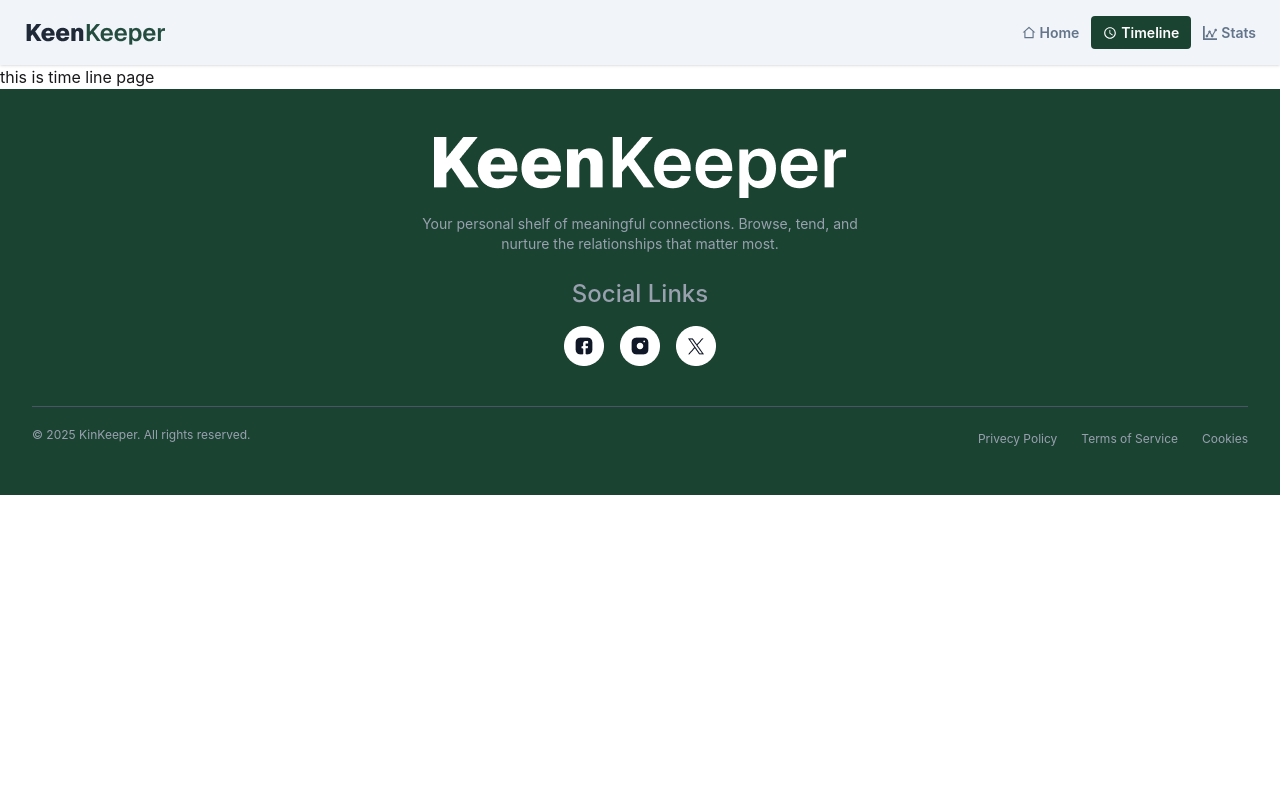
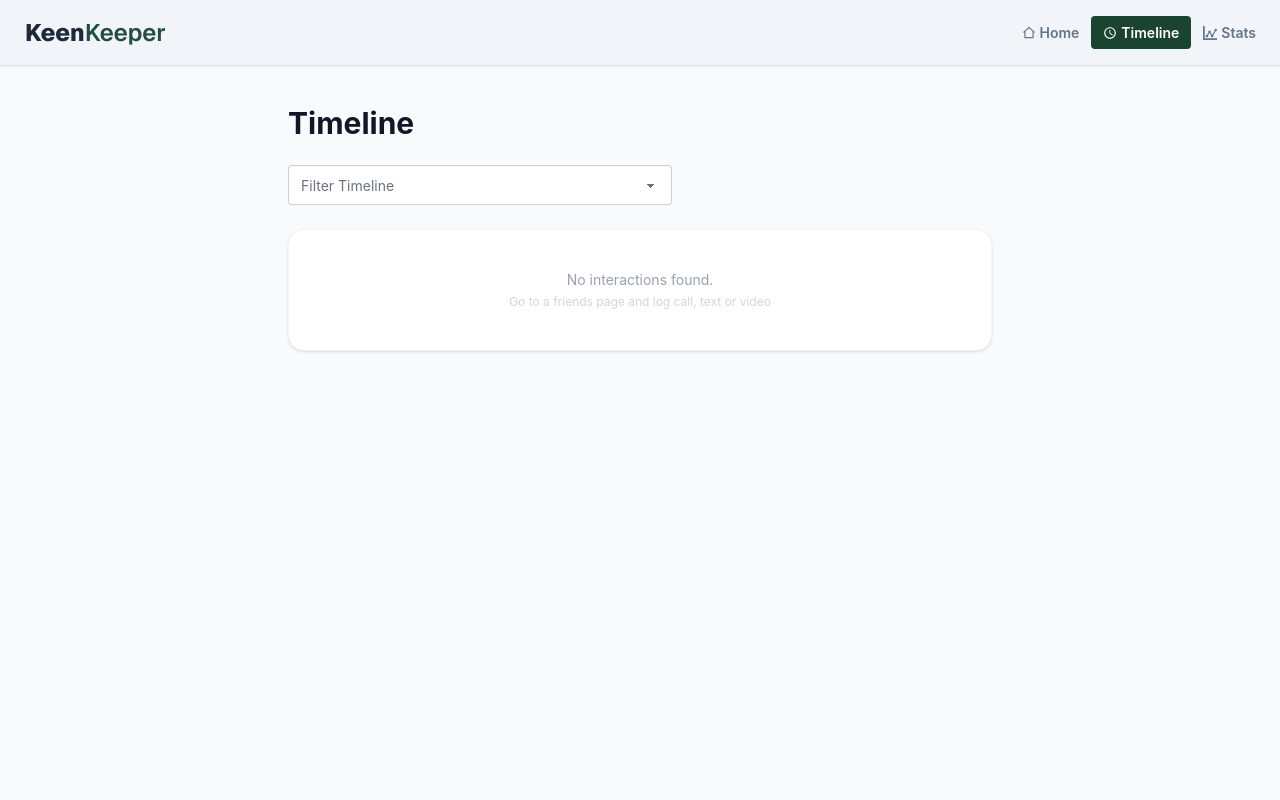
Before and after one commit to TajmulHossainDev/batch13-assigmnet7-keen-keeper, a React (Vite) app: page /timeline in a window 1280 px wide. Shown: the top 800 px of the page. Built offline with nearby package versions, Linux system fonts and the light colour scheme.

Commit message:
timeline and filter added

```diff
--- a/src/Pages/Timeline/Timeline.jsx
+++ b/src/Pages/Timeline/Timeline.jsx
@@ -1,10 +1,84 @@
+import { useEffect, useState } from "react";
+import { MdOutlineTextsms } from "react-icons/md";
+import { FiPhoneCall } from "react-icons/fi";
+import { IoVideocamOutline } from "react-icons/io5";
+import { TiPin } from "react-icons/ti";
+
 const Timeline = () => {
+  const [timeline, setTimeline] = useState([]);
+  const [filter, setFilter] = useState("All");
+
+  useEffect(() => {
+    const stored = JSON.parse(localStorage.getItem("timeline") || "[]");
+    setTimeline(stored);
+  }, []);
+  const getIcon = (type) => {
+    if (type === "Call") return <FiPhoneCall />;
+    if (type === "Text") return <MdOutlineTextsms />;
+    if (type === "Video") return <IoVideocamOutline />;
+    return <TiPin />;
+  };
+
+  const filteredTimeline =
+    filter === "All"
+      ? timeline
+      : timeline.filter((entry) => entry.type === filter);
   return (
-    <div>
-      <h1>this is time line page</h1>
+    <div className="bg-gray-50 min-h-screen">
+      <div className="max-w-3xl mx-auto px-4 sm:px-6 lg:px-8 py-10">
+        <h1 className="text-3xl font-bold text-gray-900 mb-6">Timeline</h1>
+        <div className="mb-6">
+          <select
+            value={filter}
+            onChange={(e) => setFilter(e.target.value)}
+            className="select select-bordered w-full max-w-sm bg-white text-gray-500"
+          >
+            <option value="All">Filter Timeline</option>
+            <option value="Call">Call</option>
+            <option value="Text">Text</option>
+            <option value="Video">Video</option>
+          </select>
+        </div>
+        {filteredTimeline.length === 0 ? (
+          <div className="bg-white rounded-2xl border border-gray-100 shadow-sm p-10 text-center">
+            <p className="text-gray-400 text-sm">No interactions found.</p>
+            <p className="text-gray-300 text-xs mt-1">
+              Go to a friends page and log call, text or video
+            </p>
+          </div>
+        ) : (
+          <div className="">
+            {filteredTimeline.map((entry) => (
+              <div
+                key={entry.id}
+                className="bg-white  flex items-center justify-between px-6 py-4 gap-4 border border-gray-100 shadow-sm rounded-xl mb-4"
+              >
+                <div className="flex items-center gap-4">
+                  <div className="w-10 h-10 flex items-center justify-center text-lg">
+                    {getIcon(entry.type)}
+                  </div>
+                  <div>
+                    <p className="text-sm font-semibold text-[#244D3F]">
+                      {" "}
+                      {entry.title}{" "}
+                    </p>
+                    <p className="text-xs text-[#64748B]"> {entry.type} </p>
+                  </div>
+                </div>
+                <p className="text-xs text-gray-400">
+                  {new Date(entry.date).toLocaleDateString("en-US", {
+                    month: "short",
+                    day: "numeric",
+                    year: "numeric",
+                  })}
+                </p>
+              </div>
+            ))}
+          </div>
+        )}
+      </div>
     </div>
   );
 };
 
-
 export default Timeline;
```
